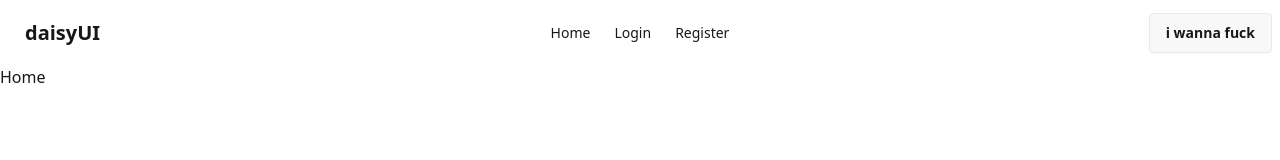
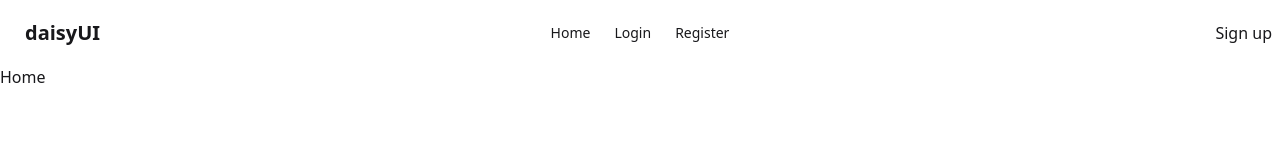
Before and after one commit to Samriddhadewan/module-51, a React (Vite) app: page / in a window 1280 px wide. Shown: the top 160 px of the page. Built offline with nearby package versions, Linux system fonts and the light colour scheme; no server answers.

Commit message:
video 6 done

```diff
--- a/src/Components/Navbar.jsx
+++ b/src/Components/Navbar.jsx
@@ -1,9 +1,23 @@
 import { useContext } from "react"
-import { NavLink } from "react-router-dom"
+import { Link, NavLink } from "react-router-dom"
 import { AuthContext } from "../Provider/AuthProvider"
 
 const Navbar = () => {
-    const {name} = useContext(AuthContext);
+    const {user, signOut} = useContext(AuthContext);
+    console.log(user)
+
+
+    const handleSignOut = ()=> {
+          signOut()
+          .then(() => {
+            console.log("user signed out")
+          })
+          .catch((error)=> {
+            console.log("ERROR",error)
+          })
+
+    }
+
 
     const links = <>
         <li><NavLink to="/">Home</NavLink></li>
@@ -42,7 +56,15 @@ const Navbar = () => {
     </ul>
   </div>
   <div className="navbar-end">
-    <a className="btn">{name}</a>
+    {
+      user?
+      <>
+      <span>{user.email}</span>
+      <a className="btn" onClick={handleSignOut}>sign Out</a>
+      </>
+      : <Link to='/register'>Sign up</Link>
+
+      }
   </div>
 </div>
   )
--- a/src/Provider/AuthProvider.jsx
+++ b/src/Provider/AuthProvider.jsx
@@ -1,6 +1,6 @@
-import { createContext, useState } from "react"
+import { createContext, useEffect, useState } from "react"
 import auth from "../farebase.init";
-import { createUserWithEmailAndPassword, onAuthStateChanged, signInWithEmailAndPassword } from "firebase/auth";
+import { createUserWithEmailAndPassword, onAuthStateChanged, signInWithEmailAndPassword, signOut } from "firebase/auth";
 
 // eslint-disable-next-line react-refresh/only-export-components
 export const AuthContext = createContext(null);
@@ -19,16 +19,32 @@ const AuthProvider = ({children}) => {
         return createUserWithEmailAndPassword(auth, email, password)
     }
 
-    onAuthStateChanged(auth, (currentUser) => {
+    const signOutUser = () => {
+       return signOut(auth);
+    }
+
+
+
+
+    useEffect(()=>{
+        const unSubscribe = onAuthStateChanged(auth,(currentUser)=> {
             if(currentUser){
-            console.log( 'currently logged user' ,currentUser)
+                console.log(currentUser);
                 setUser(currentUser)
+
             }
             else{
-            console.log("no user logged in")
+                console.log("no current user")
                 setUser(null)
             }
         })
+        return () => {
+            unSubscribe();
+        }
+
+
+    } ,[])
+
 
 
 
@@ -36,6 +52,7 @@ const AuthProvider = ({children}) => {
        name,
        createUser,
        signinUser,
+       signOut,
        user
     }
     return (
```
Lines whose indentation alone changed are shown as unchanged.
